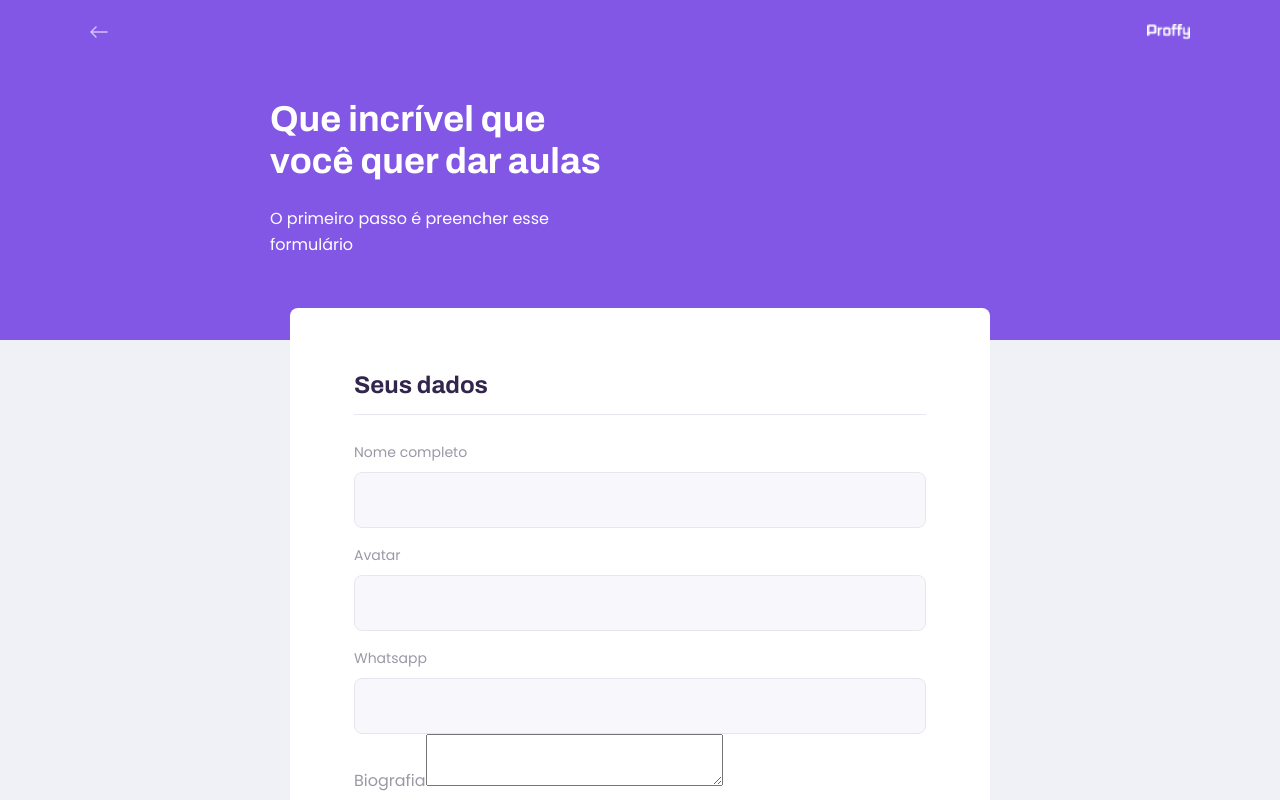
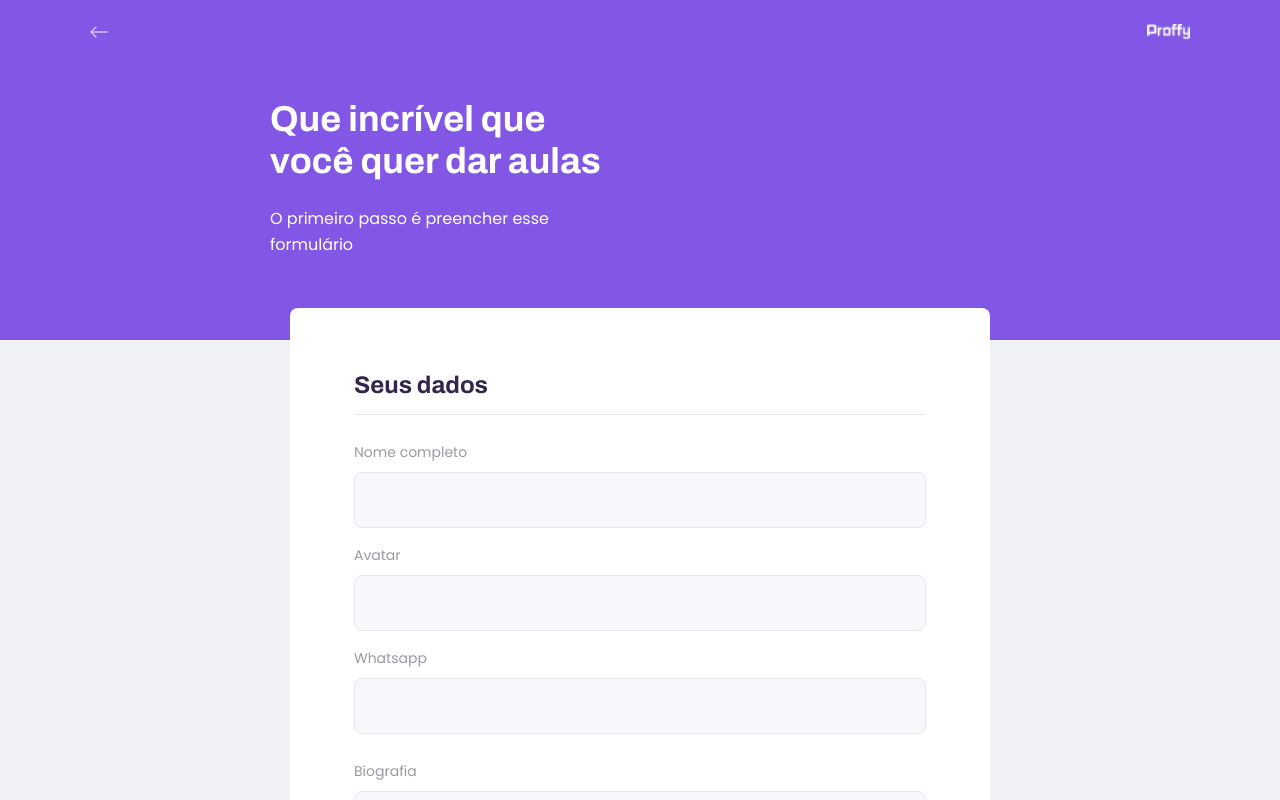
Before and after one commit to fsampson30/web, a React (Create React App) app: page /give-classes in a window 1280 px wide. Shown: the top 800 px of the page. Built offline with nearby package versions, Linux system fonts and the light colour scheme.

Commit message:
Resolved textarea css bug.

```diff
--- a/src/components/Textarea/styles.css
+++ b/src/components/Textarea/styles.css
@@ -6,13 +6,14 @@
     margin-top: 1.4rem;
 }
 
-.textarea label{
+.textarea-block label{
     font-size: 1.4rem;
 }
 
-.inputextarea-block textarea{
+.textarea-block textarea{
     width: 100%;
     height: 16rem;
+    min-height: 8rem;
     margin-top: 0.8rem;
     border-radius: 0.8rem;
     background: var(--color-input-background);
--- a/src/pages/TeacherForm/styles.css
+++ b/src/pages/TeacherForm/styles.css
@@ -37,6 +37,11 @@
     padding-bottom: 1.6rem;
     border-bottom: 1px solid var(--color-line-in-white);
 }
+
+#page-teacher-form main fieldset .input-block + .textarea-block {
+    margin-top: 2.4rem;
+}
+
 
 #page-teacher-form main label {
     color: var(--color-text-complement);
```
Also changed, not shown: src/components/Textarea/index.tsx (+5 -5 lines).
